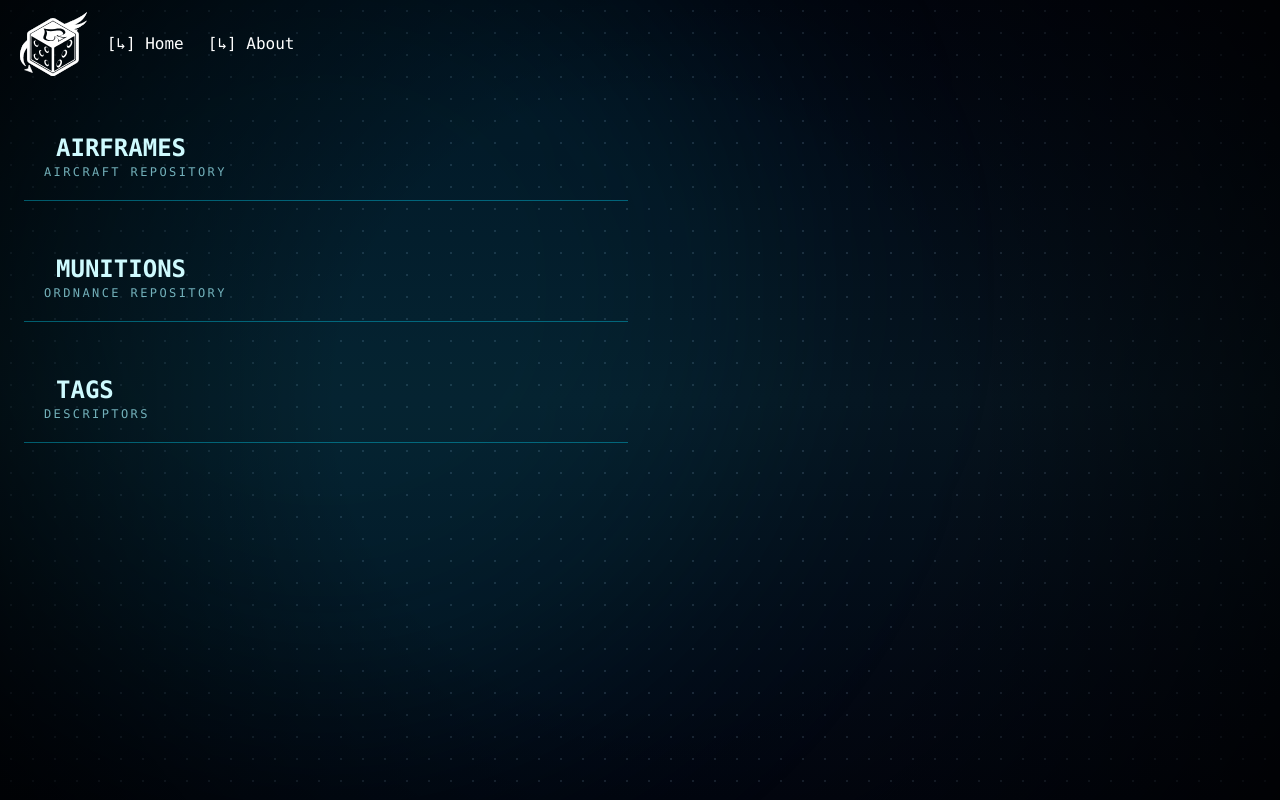
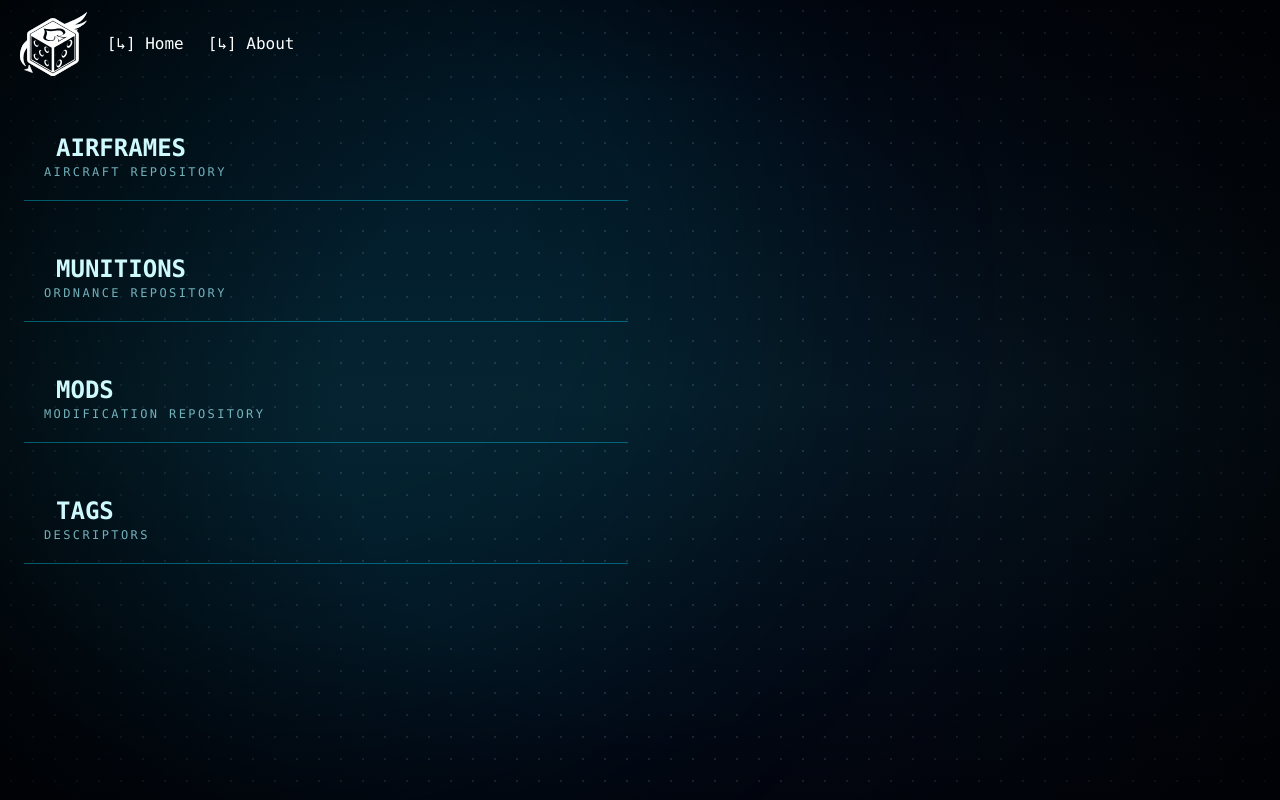
Before and after one commit to RudrNaik/AcesHigh, a React (Vite) app in the folder frontend/: page /equipment in a window 1280 px wide. Shown: the top 800 px of the page. Built offline with nearby package versions, Linux system fonts and the light colour scheme.

Commit message:
pushing because pedantic

```diff
--- a/frontend/src/Equipment.tsx
+++ b/frontend/src/Equipment.tsx
@@ -17,6 +17,12 @@ function EquipmentMenu() {
             link="/equipment/ordnance"
             icon=""
           />
+          <Panel
+            title="Mods"
+            subtitle="Modification repository"
+            link="/equipment/mods"
+            icon=""
+          />
           <Panel title="Tags" subtitle="Descriptors" link="*" icon="" />
           <div className="py-20"></div>
         </div>
```
Also changed, not shown: frontend/src/components/equipmentViews/munitions/Ordnance.tsx (line endings or trailing spaces).
